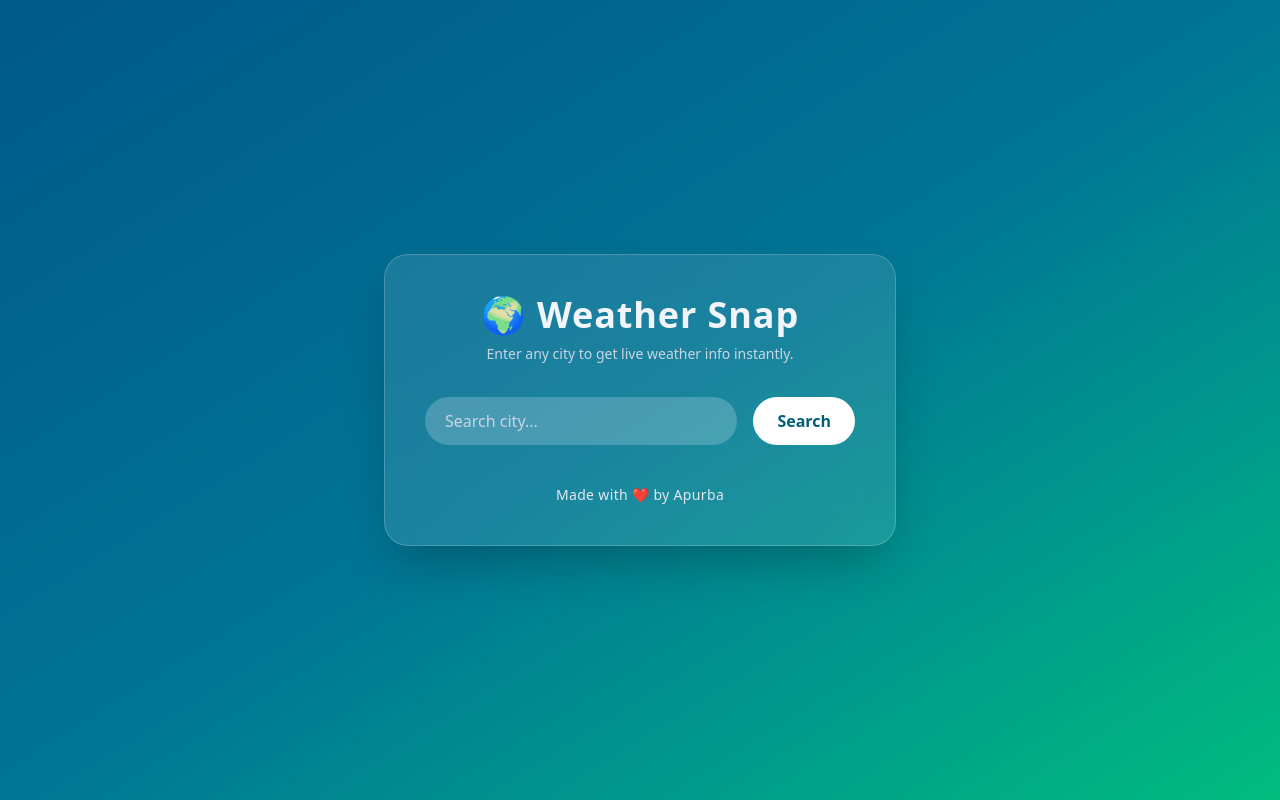
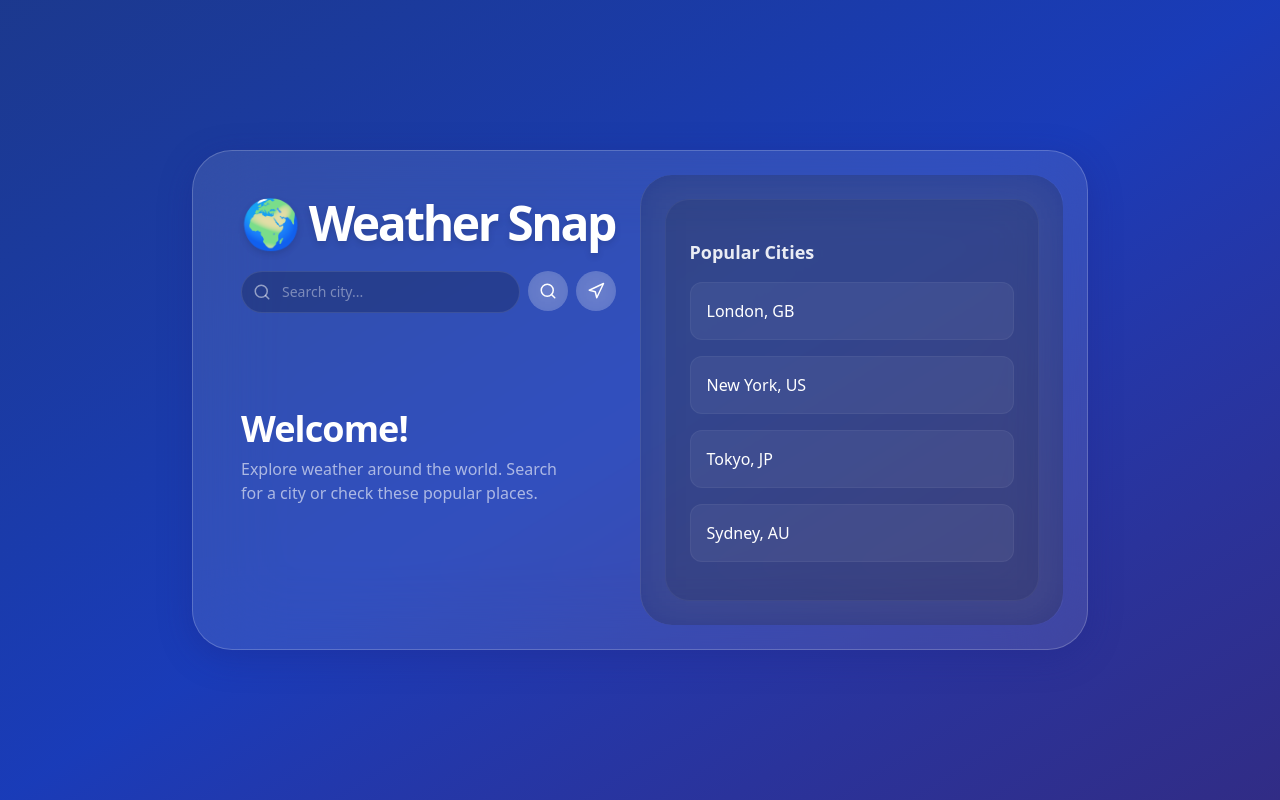
Before and after one commit to Apurba2509/Weather-Snap, a React (Vite) app: page / in a window 1280 px wide. Built offline with nearby package versions, Linux system fonts and the light colour scheme.

Commit message:
feat: Implement initial Weather Snap application with React, including current weather, 5-day forecast, and dynamic UI.

```diff
--- a/index.html
+++ b/index.html
@@ -9,7 +9,7 @@
     <meta charset="UTF-8" />
     <link rel="icon" href="/favicon.ico" />
     <meta name="viewport" content="width=device-width, initial-scale=1.0" />
-    <title>Weather Snap</title> <!-- 👈 Change this line -->
+    <title>Weather Snap</title>
   </head>
   <body>
     <div id="root"></div>
--- a/package.json
+++ b/package.json
@@ -11,7 +11,9 @@
   },
   "dependencies": {
     "@tailwindcss/vite": "^4.1.11",
+    "date-fns": "^4.1.0",
     "framer-motion": "^12.23.12",
+    "lucide-react": "^0.557.0",
     "react": "^19.1.0",
     "react-dom": "^19.1.0"
   },
--- a/src/App.jsx
+++ b/src/App.jsx
@@ -1,144 +1,282 @@
-import { useState } from 'react';
+import { useState, useEffect } from 'react';
 import { motion, AnimatePresence } from 'framer-motion';
+import { Search, Wind, Droplets, Eye, Gauge, Sunrise, Sunset, MapPin, Loader2, Navigation } from 'lucide-react';
+import { format } from 'date-fns';
 
 const API_KEY = 'd42f487f103ac07de71cd4390a51aceb';
 
 export default function App() {
   const [city, setCity] = useState('');
   const [weather, setWeather] = useState(null);
+  const [forecast, setForecast] = useState(null);
   const [error, setError] = useState('');
   const [loading, setLoading] = useState(false);
+  const [bgGradient, setBgGradient] = useState('from-blue-900 via-blue-800 to-indigo-900');
 
-  const fetchWeather = async () => {
-    if (!city) return;
+  // Dynamic Background based on weather
+  useEffect(() => {
+    if (!weather) return;
+    const main = weather.weather[0].main;
+    const isNight = weather.weather[0].icon.includes('n');
 
+    if (main === 'Clear') {
+      setBgGradient(isNight ? 'from-slate-900 via-purple-900 to-slate-900' : 'from-blue-400 via-blue-300 to-blue-200');
+    } else if (main === 'Clouds') {
+      setBgGradient(isNight ? 'from-gray-800 via-gray-900 to-black' : 'from-gray-300 via-gray-400 to-gray-500');
+    } else if (main === 'Rain' || main === 'Drizzle') {
+      setBgGradient('from-slate-800 via-slate-700 to-gray-800');
+    } else if (main === 'Thunderstorm') {
+      setBgGradient('from-gray-900 via-purple-900 to-indigo-900');
+    } else if (main === 'Snow') {
+      setBgGradient('from-blue-100 via-indigo-100 to-white');
+    } else {
+      setBgGradient('from-gray-700 via-gray-800 to-gray-900');
+    }
+  }, [weather]);
+
+  const fetchWeather = async (queryCity = city) => {
+    if (!queryCity) return;
     setLoading(true);
     setError('');
-    setWeather(null);
 
     try {
-      const res = await fetch(
-        `https://api.openweathermap.org/data/2.5/weather?q=${city}&appid=${API_KEY}&units=metric`
+      // Fetch Current Weather
+      const weatherRes = await fetch(
+        `https://api.openweathermap.org/data/2.5/weather?q=${queryCity}&appid=${API_KEY}&units=metric`
       );
-      const data = await res.json();
+      const weatherData = await weatherRes.json();
 
-      if (data.cod === '404') {
+      if (weatherData.cod !== 200) {
+        throw new Error(weatherData.message);
+      }
+      setWeather(weatherData);
+
+      // Fetch 5-Day Forecast
+      const forecastRes = await fetch(
+        `https://api.openweathermap.org/data/2.5/forecast?q=${queryCity}&appid=${API_KEY}&units=metric`
+      );
+      const forecastData = await forecastRes.json();
+
+      // Get one forecast per day (approx 12:00 PM)
+      const dailyForecast = forecastData.list.filter((reading) =>
+        reading.dt_txt.includes("12:00:00")
+      ).slice(0, 5);
+
+      setForecast(dailyForecast);
+
+    } catch (err) {
+      setError(err.message === 'city not found' ? 'City not found. Please try again.' : 'Failed to fetch weather.');
       setWeather(null);
-        setError('City not found. Please try again.');
-      } else {
-        setWeather(data);
-        setError('');
-      }
-    } catch (err) {
-      console.error('Error fetching weather data:', err);
-      setError('Failed to fetch weather data. Try again later.');
+      setForecast(null);
     } finally {
       setLoading(false);
     }
   };
 
-  // Emoji-based weather icon map
-  const renderWeatherIcon = (main) => {
-    switch (main) {
-      case 'Clear':
-        return <span className="text-yellow-300 text-6xl">☀️</span>;
-      case 'Clouds':
-        return <span className="text-slate-100 text-6xl">☁️</span>;
-      case 'Rain':
-        return <span className="text-blue-300 text-6xl">🌧️</span>;
-      case 'Drizzle':
-        return <span className="text-blue-200 text-6xl">🌦️</span>;
-      case 'Thunderstorm':
-        return <span className="text-yellow-100 text-6xl">⛈️</span>;
-      case 'Snow':
-        return <span className="text-white text-6xl">❄️</span>;
-      case 'Mist':
-      case 'Haze':
-      case 'Fog':
-        return <span className="text-gray-300 text-6xl">🌫️</span>;
-      default:
-        return <span className="text-slate-200 text-6xl">🌡️</span>;
+  // Popular cities for the empty state
+  const popularCities = [
+    { city: 'London', country: 'GB' },
+    { city: 'New York', country: 'US' },
+    { city: 'Tokyo', country: 'JP' },
+    { city: 'Sydney', country: 'AU' },
+  ];
+
+  const handleGeoLocation = () => {
+    if (navigator.geolocation) {
+      setLoading(true);
+      navigator.geolocation.getCurrentPosition(async (position) => {
+        const { latitude, longitude } = position.coords;
+        try {
+          const res = await fetch(`https://api.openweathermap.org/data/2.5/weather?lat=${latitude}&lon=${longitude}&appid=${API_KEY}&units=metric`);
+          const data = await res.json();
+          fetchWeather(data.name);
+          setCity(data.name);
+        } catch (err) {
+          console.error(err);
+          setError("Could not get location weather.");
+          setLoading(false);
+        }
+      }, () => {
+        setError("Location access denied.");
+        setLoading(false);
+      });
+    } else {
+      setError("Geolocation is not supported by this browser.");
     }
   };
 
+  const formatTime = (timestamp) => {
+    return new Date(timestamp * 1000).toLocaleTimeString([], { hour: '2-digit', minute: '2-digit' });
+  };
+
   return (
-    <div className="min-h-screen bg-gradient-to-br from-sky-800 via-cyan-700 to-emerald-500 flex items-center justify-center px-4 font-sans text-slate-100">
-      <div className="backdrop-blur-lg bg-white/10 border border-white/20 shadow-2xl rounded-3xl p-10 w-full max-w-lg">
-        <header className="mb-8 text-center">
-          <h1 className="text-4xl font-extrabold tracking-wide text-slate-100">
-            🌍 Weather Snap
-          </h1>
-          <p className="text-sm text-slate-300 mt-2 leading-relaxed">
-            Enter any city to get live weather info instantly.
-          </p>
-        </header>
+    <div className={`min-h-screen transition-all duration-1000 ease-in-out bg-gradient-to-br ${bgGradient} flex items-center justify-center p-4 md:p-8 font-sans text-white overflow-y-auto`}>
 
-        <div className="flex flex-col sm:flex-row gap-4 mb-6">
+      {/* Glassmorphism Container */}
+      <div className="relative w-full max-w-4xl bg-white/10 backdrop-blur-2xl border border-white/20 shadow-[0_8px_32px_0_rgba(31,38,135,0.37)] rounded-[2.5rem] p-4 md:p-6 flex flex-col md:flex-row md:min-h-[500px]">
+
+        {/* Left Section: Main Weather */}
+        <div className="flex-1 flex flex-col justify-between p-4 md:p-6 gap-6">
+
+          {/* Header / Search */}
+          <header className="flex flex-col gap-6">
+            <div className="flex items-center gap-3">
+              <span className="text-3xl md:text-5xl font-extrabold tracking-tighter drop-shadow-md">🌍 Weather Snap</span>
+            </div>
+
+            <div className="flex gap-2">
+              <div className="relative flex-1 group">
+                <Search className="absolute left-3 top-1/2 transform -translate-y-1/2 text-white/50 group-focus-within:text-white transition-colors" size={18} />
                 <input
                   type="text"
                   placeholder="Search city..."
-            className="flex-1 px-5 py-3 rounded-full bg-white/20 text-slate-100 placeholder-slate-300 focus:outline-none focus:ring-2 focus:ring-cyan-300"
+                  className="w-full bg-black/20 border border-white/10 rounded-full px-10 py-2.5 text-sm focus:outline-none focus:bg-black/30 transition-all placeholder:text-white/40"
                   value={city}
                   onChange={(e) => setCity(e.target.value)}
+                  onKeyDown={(e) => e.key === 'Enter' && fetchWeather(city)}
                 />
-          <button
-            className="px-6 py-3 bg-white text-cyan-800 font-semibold rounded-full hover:bg-gray-100 transition"
-            onClick={fetchWeather}
-          >
-            {loading ? 'Loading...' : 'Search'}
+              </div>
+              <button onClick={() => fetchWeather(city)} className="w-10 h-10 flex items-center justify-center bg-white/20 hover:bg-white/30 rounded-full transition-colors backdrop-blur-md shrink-0">
+                {loading ? <Loader2 className="animate-spin" size={18} /> : <Search size={18} />}
+              </button>
+              <button onClick={handleGeoLocation} className="w-10 h-10 flex items-center justify-center bg-white/20 hover:bg-white/30 rounded-full transition-colors backdrop-blur-md shrink-0" title="Use Current Location">
+                <Navigation size={18} />
               </button>
             </div>
+            {error && <p className="text-red-300 text-sm ml-2">{error}</p>}
+          </header>
 
-        {error && (
-          <p className="text-red-300 mb-4 text-center tracking-wide font-semibold">
-            {error}
-          </p>
-        )}
-
-        <AnimatePresence>
-          {weather && (
+          {/* Current Weather Display */}
+          <AnimatePresence mode='wait'>
+            {weather ? (
               <motion.div
-              key="weather-card"
-              initial={{ scale: 0.95, opacity: 0 }}
-              animate={{ scale: 1, opacity: 1 }}
-              exit={{ scale: 0.95, opacity: 0 }}
-              transition={{ duration: 0.5, ease: 'easeInOut' }}
-              className="mt-6 bg-white/20 rounded-2xl p-6 text-center space-y-4 backdrop-blur-md hover:shadow-xl transition"
+                key="current"
+                initial={{ opacity: 0, y: 20 }}
+                animate={{ opacity: 1, y: 0 }}
+                exit={{ opacity: 0, y: -20 }}
+                className="mt-2 md:mt-0"
               >
-              <h2 className="text-2xl font-semibold tracking-wide">
-                {weather.name}, <span className="text-cyan-100">{weather.sys.country}</span>
-              </h2>
-
-              <div className="flex justify-center">
-                {renderWeatherIcon(weather.weather[0].main)}
+                <div className="flex items-center gap-2 text-white/80">
+                  <MapPin size={18} />
+                  <h2 className="text-lg font-medium tracking-wide">{weather.name}, {weather.sys.country}</h2>
                 </div>
 
-              <div className="text-5xl font-extrabold text-yellow-200">
-                {Math.round(weather.main.temp)}°C
+                <div className="flex flex-col items-start mt-4">
+                  <div className="flex items-center flex-wrap">
+                    <h1 className="text-[4.5rem] md:text-[6rem] font-bold leading-none tracking-tighter bg-gradient-to-b from-white to-white/50 text-transparent bg-clip-text">
+                      {Math.round(weather.main.temp)}°
+                    </h1>
+                    <div className="flex flex-col justify-center ml-4">
+                      <img
+                        src={`https://openweathermap.org/img/wn/${weather.weather[0].icon}@2x.png`}
+                        alt={weather.weather[0].description}
+                        className="w-16 h-16 md:w-20 md:h-20 drop-shadow-lg"
+                      />
+                      <span className="text-lg md:text-xl font-light capitalize italic whitespace-nowrap">{weather.weather[0].description}</span>
+                    </div>
+                  </div>
                 </div>
 
-              <p className="capitalize italic text-slate-200 tracking-wide">
-                {weather.weather[0].description}
-              </p>
-
-              <div className="flex justify-around text-base text-slate-100 pt-4 border-t border-white/30 mt-4 font-medium">
-                <div>
-                  <span className="block text-sm text-cyan-100 font-bold">Humidity</span>
-                  {weather.main.humidity}%
+                <div className="text-sm text-white/60 mt-4">
+                  Updated as of {format(new Date(), 'h:mm a')}
                 </div>
-                <div>
-                  <span className="block text-sm text-cyan-100 font-bold">Wind</span>
-                  {weather.wind.speed} m/s
-                </div>
-              </div>
+              </motion.div>
+            ) : (
+              <motion.div
+                key="empty-left"
+                initial={{ opacity: 0 }}
+                animate={{ opacity: 1 }}
+                className="flex flex-col items-start justify-center h-full mt-8 md:mt-0 py-10 md:py-0"
+              >
+                <h2 className="text-3xl md:text-4xl font-bold tracking-tight mb-2">Welcome!</h2>
+                <p className="text-white/60 mb-6 max-w-xs text-sm md:text-base">Explore weather around the world. Search for a city or check these popular places.</p>
               </motion.div>
             )}
           </AnimatePresence>
 
-        <footer className="mt-10 text-sm text-center text-slate-200 font-medium tracking-wide">
-          Made with ❤️ by Apurba
-        </footer>
+        </div>
+
+        {/* Right Section: Details & Forecast */}
+        <div className="flex-1 md:bg-black/20 md:backdrop-blur-xl md:rounded-[2rem] p-5 md:p-6 flex flex-col gap-8 md:border-l border-white/10 mt-6 md:mt-0">
+
+          {weather ? (
+            <>
+              {/* Highlights Grid */}
+              <motion.div
+                initial={{ opacity: 0, x: 20 }}
+                animate={{ opacity: 1, x: 0 }}
+                transition={{ delay: 0.2 }}
+                className="bg-black/10 rounded-3xl p-5 border border-white/5"
+              >
+                <h3 className="text-md font-semibold mb-4 opacity-90 pl-1">Weather Details</h3>
+                <div className="grid grid-cols-2 gap-4">
+                  <HighlightCard icon={Droplets} title="Humidity" value={`${weather.main.humidity}%`} />
+                  <HighlightCard icon={Wind} title="Wind" value={`${weather.wind.speed} m/s`} />
+                  <HighlightCard icon={Eye} title="Visibility" value={`${weather.visibility / 1000} km`} />
+                  <HighlightCard icon={Gauge} title="Pressure" value={`${weather.main.pressure} hPa`} />
+                  <HighlightCard icon={Sunrise} title="Sunrise" value={formatTime(weather.sys.sunrise)} />
+                  <HighlightCard icon={Sunset} title="Sunset" value={formatTime(weather.sys.sunset)} />
+                </div>
+              </motion.div>
+
+              {/* Forecast List */}
+              {forecast && (
+                <motion.div
+                  initial={{ opacity: 0, x: 20 }}
+                  animate={{ opacity: 1, x: 0 }}
+                  transition={{ delay: 0.4 }}
+                  className="bg-black/10 rounded-3xl p-5 border border-white/5"
+                >
+                  <h3 className="text-md font-semibold mb-3 mt-1 opacity-90 pl-1">5-Day Forecast</h3>
+                  <div className="space-y-3">
+                    {forecast.map((day) => (
+                      <div key={day.dt} className="flex items-center justify-between p-3 rounded-2xl bg-white/5 hover:bg-white/10 transition-colors border border-white/5">
+                        <span className="w-16 text-sm font-medium opacity-80">{format(new Date(day.dt * 1000), 'EEE')}</span>
+                        <div className="flex items-center gap-2">
+                          <img src={`https://openweathermap.org/img/wn/${day.weather[0].icon}.png`} alt="icon" className="w-6 h-6" />
+                          <span className="text-xs opacity-60 capitalize hidden sm:block">{day.weather[0].main}</span>
+                        </div>
+                        <span className="font-bold text-sm">{Math.round(day.main.temp)}°C</span>
+                      </div>
+                    ))}
+                  </div>
+                </motion.div>
+              )}
+            </>
+          ) : (
+            <div className="h-full flex flex-col justify-center bg-black/10 rounded-3xl p-6 border border-white/5">
+              <h3 className="text-lg font-semibold mb-4 opacity-90">Popular Cities</h3>
+              <div className="grid grid-cols-1 gap-4">
+                {popularCities.map((pc) => (
+                  <button
+                    key={pc.city}
+                    onClick={() => { fetchWeather(pc.city); setCity(pc.city); }}
+                    className="flex items-center justify-between p-4 rounded-xl bg-white/5 hover:bg-white/20 hover:scale-[1.02] transition-all border border-white/5 group text-left"
+                  >
+                    <span className="font-medium">{pc.city}, {pc.country}</span>
+                    <Search size={16} className="text-white/0 group-hover:text-white/50 transition-all opacity-0 group-hover:opacity-100" />
+                  </button>
+                ))}
+              </div>
+            </div>
+          )}
+
+        </div>
       </div>
     </div>
   );
 }
+
+function HighlightCard({ icon: Icon, title, value }) {
+  return (
+    <div className="bg-white/5 p-3 rounded-2xl flex items-center gap-3 hover:bg-white/10 transition border border-white/5 min-w-0">
+      <div className="p-1.5 bg-white/10 rounded-full text-white/80 shrink-0">
+        <Icon size={18} />
+      </div>
+      <div className="min-w-0">
+        <p className="text-[10px] text-white/50 uppercase tracking-wider truncate">{title}</p>
+        <p className="text-base font-semibold truncate">{value}</p>
+      </div>
+    </div>
+  )
+}
--- a/src/index.css
+++ b/src/index.css
@@ -1 +1,11 @@
+@import url('https://fonts.googleapis.com/css2?family=Outfit:wght@300;400;500;600;700;800&display=swap');
 @import "tailwindcss";
+
+:root {
+  font-family: 'Outfit', sans-serif;
+}
+
+body {
+    background: #0f172a;
+    overflow-x: hidden;
+}
```
Also changed, not shown: 1 other file (tests, documents, lock files or other folders). Lines whose indentation alone changed are shown as unchanged.
